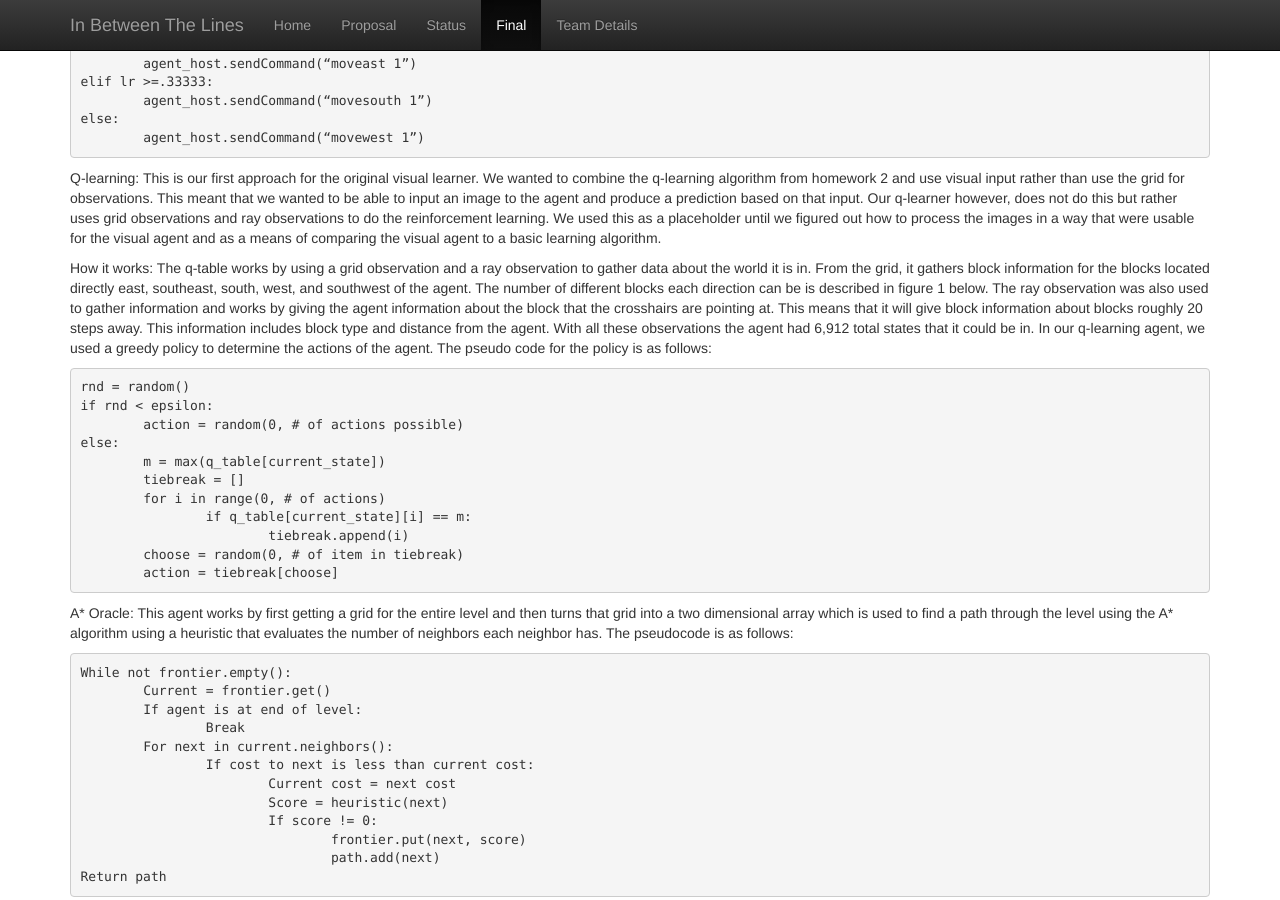
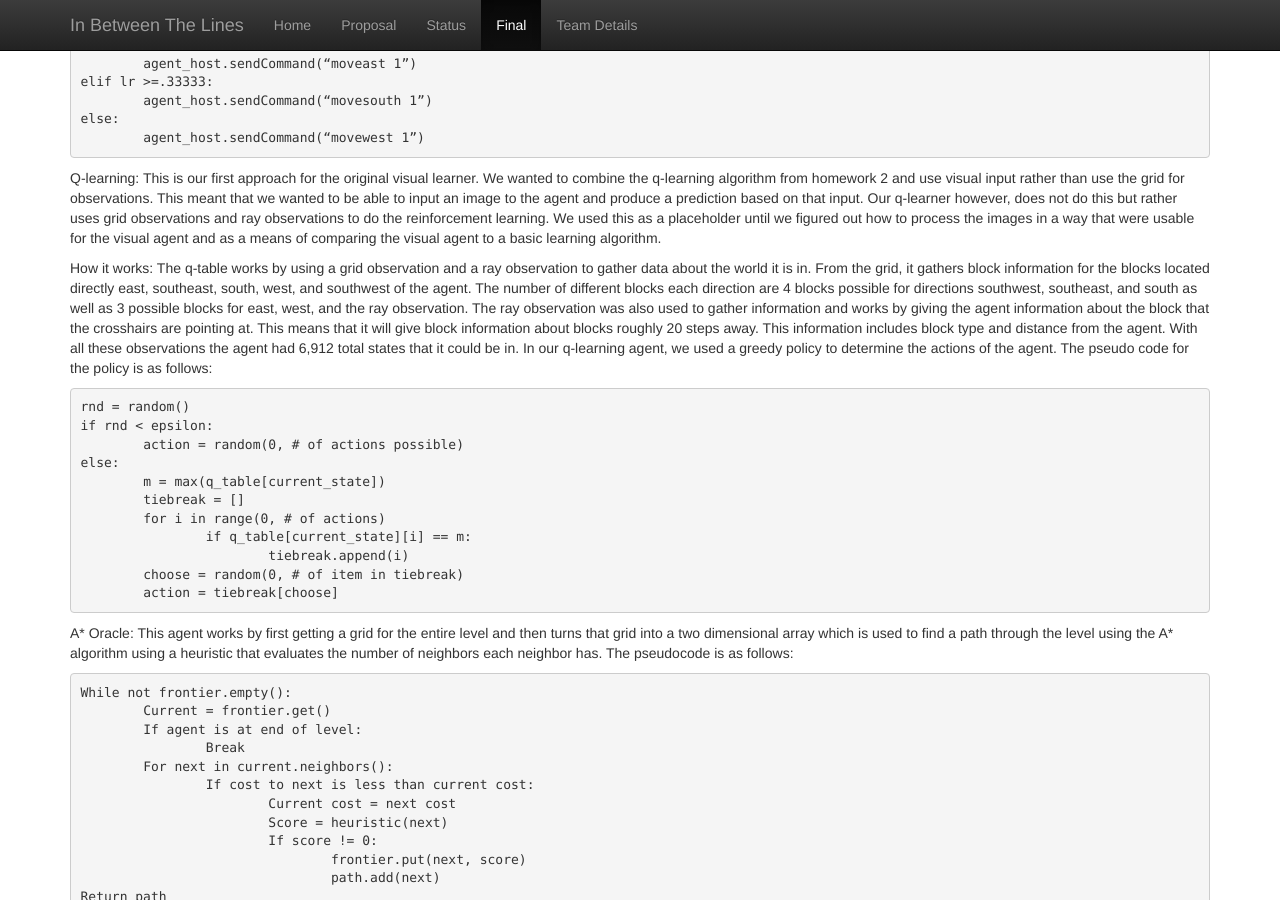
Before and after one commit to klyuen94/In-Between-The-Lines, a Jekyll site: the page built from docs/final.md, in a window 1280 px wide and 900 px high, scrolled down 1086 px. Built offline with Jekyll 4.4.1, drawn with Linux system fonts in a browser that asks for light colours.

Commit message:
Create final.md

```diff
--- a/docs/final.md
+++ b/docs/final.md
@@ -26,7 +26,7 @@
 
 Q-learning: This is our first approach for the original visual learner. We wanted to combine the q-learning algorithm from homework 2 and use visual input rather than use the grid for observations. This meant that we wanted to be able to input an image to the agent and produce a prediction based on that input. Our q-learner however, does not do this but rather uses grid observations and ray observations to do the reinforcement learning. We used this as a placeholder until we figured out how to process the images in a way that were usable for the visual agent and as a means of comparing the visual agent to a basic learning algorithm.
 
-How it works: The q-table works by using a grid observation and a ray observation to gather data about the world it is in. From the grid, it gathers block information for the blocks located directly east, southeast, south, west, and southwest of the agent. The number of different blocks each direction can be is described in figure 1 below. The ray observation was also used to gather information and works by giving the agent information about the block that the crosshairs are pointing at. This means that it will give block information about blocks roughly 20 steps away. This information includes block type and distance from the agent. With all these observations the agent had 6,912 total states that it could be in.
+How it works: The q-table works by using a grid observation and a ray observation to gather data about the world it is in. From the grid, it gathers block information for the blocks located directly east, southeast, south, west, and southwest of the agent. The number of different blocks each direction are 4 blocks possible for directions southwest, southeast, and south as well as 3 possible blocks for east, west, and the ray observation. The ray observation was also used to gather information and works by giving the agent information about the block that the crosshairs are pointing at. This means that it will give block information about blocks roughly 20 steps away. This information includes block type and distance from the agent. With all these observations the agent had 6,912 total states that it could be in.
 In our q-learning agent, we used a greedy policy to determine the actions of the agent.
 	The pseudo code for the policy is as follows:
 
```
